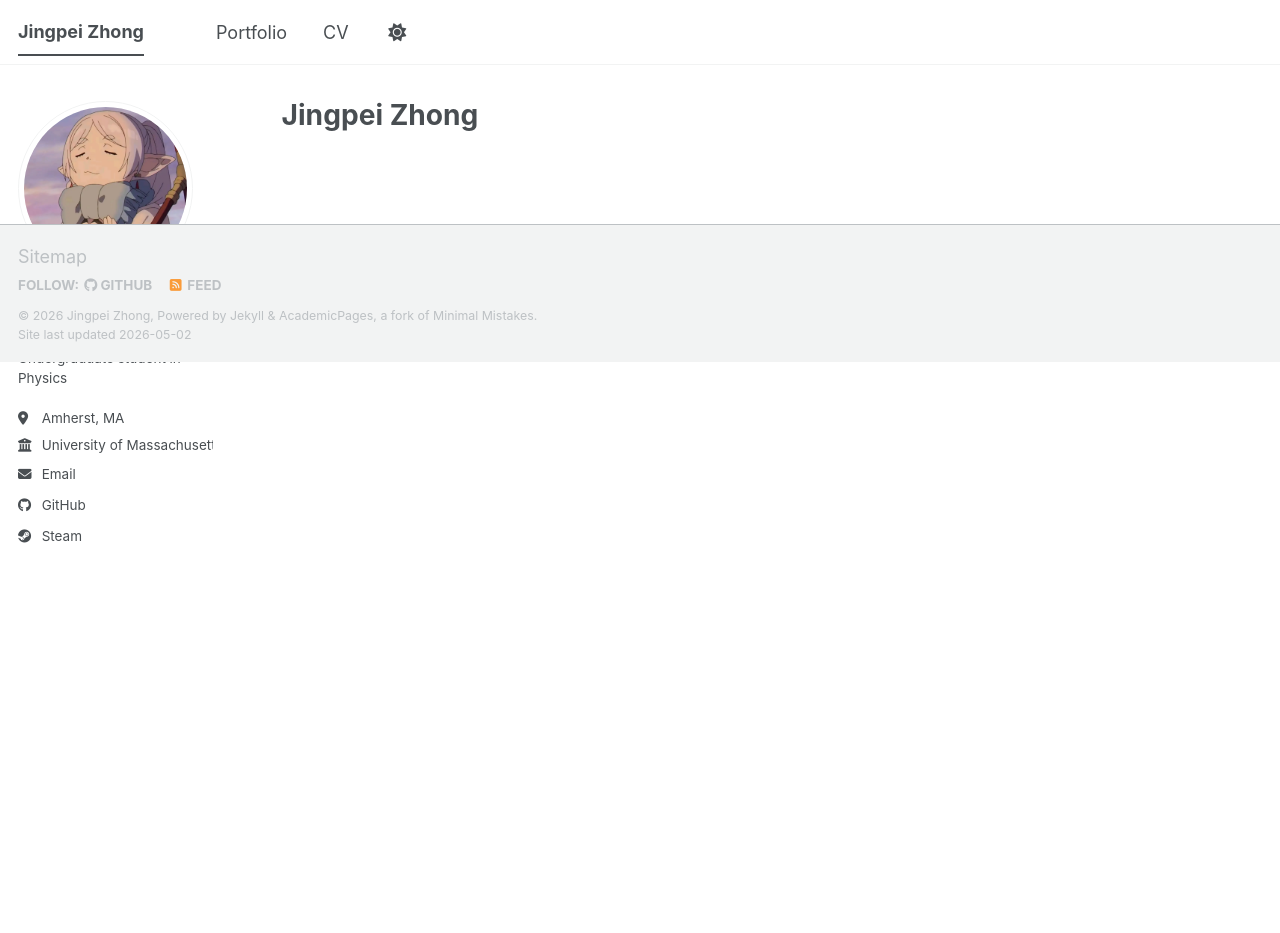
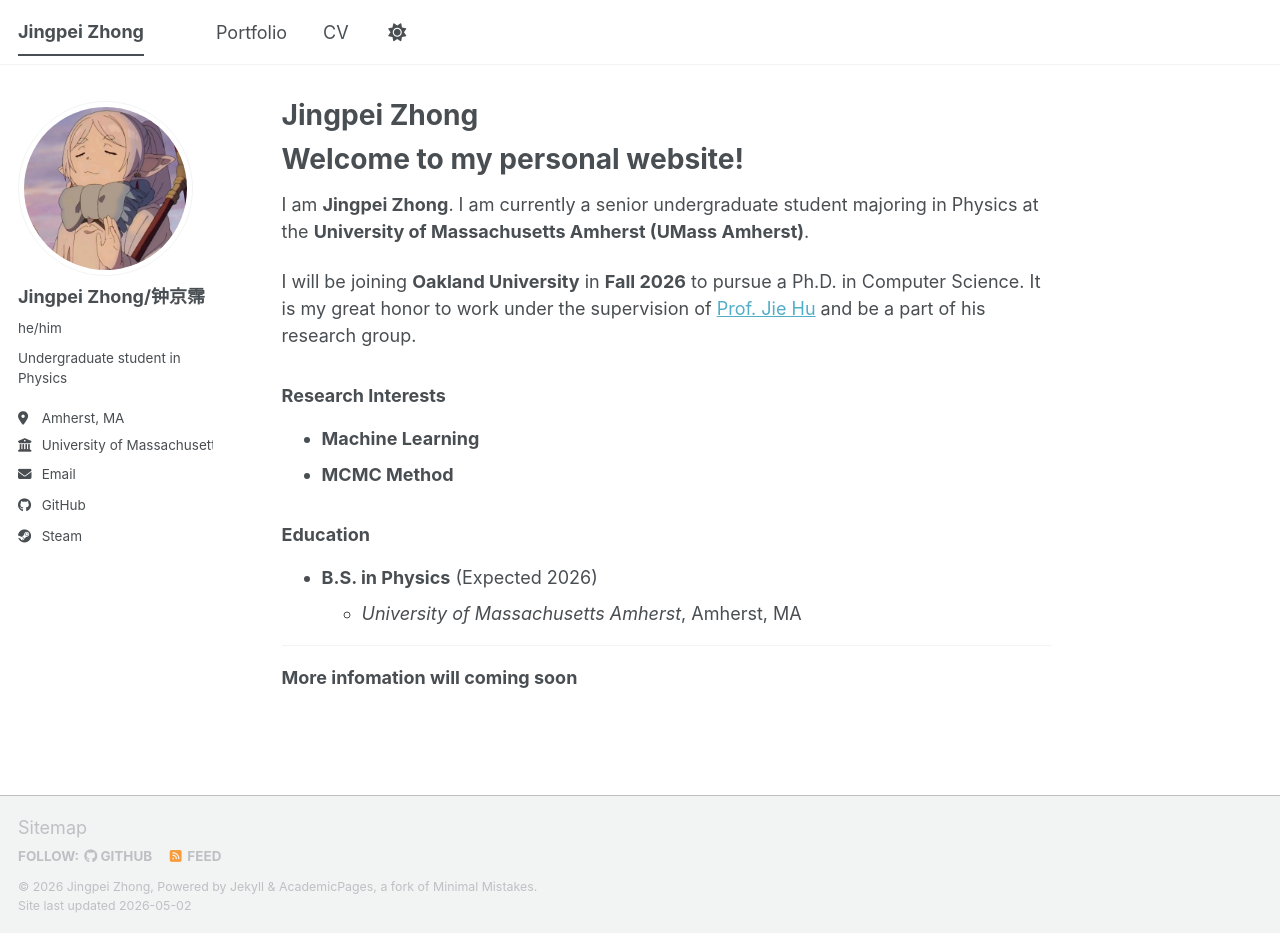
Before and after one commit to zjp6/zjp6.github.io, a Jekyll site: the page built from _pages/about.md, in a window 1280 px wide and 933 px high. Built offline with Jekyll 4.4.1, drawn with Linux system fonts in a browser that asks for light colours; a script bundle is joined from its source files by our own code; library files that are not in the unit come from our copies.

Commit message:
Update about page
Added personal introduction, research interests, and education details.

```diff
--- a/_pages/about.md
+++ b/_pages/about.md
@@ -6,3 +6,20 @@
   - /about/
   - /about.html
 ---
+
+# Welcome to my personal website!
+
+I am **Jingpei Zhong**. I am currently a senior undergraduate student majoring in Physics at the **University of Massachusetts Amherst (UMass Amherst)**.
+
+I will be joining **Oakland University** in **Fall 2026** to pursue a Ph.D. in Computer Science. It is my great honor to work under the supervision of [Prof. Jie Hu](https://jiehu-research.github.io/) and be a part of his research group.
+
+###  Research Interests
+* **Machine Learning**
+* **MCMC Method**
+
+###  Education
+* **B.S. in Physics** (Expected 2026)
+  * *University of Massachusetts Amherst*, Amherst, MA
+
+---
+**More infomation will coming soon**
```
